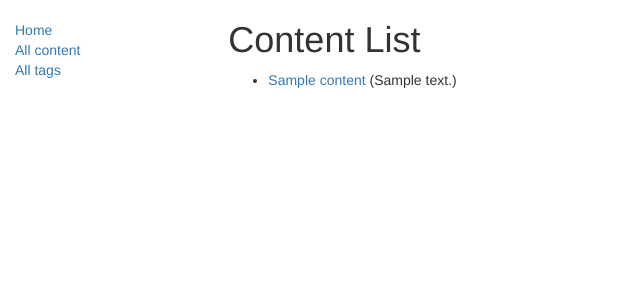
After one commit to pradeepsixer/solar-spell-build-automation, a Django app: template templates/content_list.html in a window 1280 px wide. The commit adds this page. Shown: the top 300 px of the page, without its empty margins (0-640 px from the left). Run offline with Django 3.2, Linux system fonts and the light colour scheme; the template is opened without the code that fills it: most values are stand-ins (such as "Sample title", 1, 10 or a date in 2020); some libraries are stand-ins or nearby versions.

Commit message:
SBA-62 detail and list views for content

```diff
--- a/templates/base_generic.html
+++ b/templates/base_generic.html
@@ -23,13 +23,30 @@
       {% block sidebar %}
       <ul class="sidebar-nav">
           <li><a href="{% url 'index' %}">Home</a></li>
-          <li><a href="">All content</a></li>
+          <li><a href="{% url 'content' %}">All content</a></li>
           <li><a href="">All tags</a></li>
       </ul>
      {% endblock %}
       </div>
       <div class="col-sm-10 ">
       {% block content %}{% endblock %}
+          {% block pagination %}
+          {% if is_paginated %}
+              <div class="pagination">
+                  <span class="page-links">
+                      {% if page_obj.has_previous %}
+                          <a href="{{ request.path }}?page={{ page_obj.previous_page_number }}">previous</a>
+                      {% endif %}
+                      <span class="page-current">
+                          Page {{ page_obj.number }} of {{ page_obj.paginator.num_pages }}.
+                      </span>
+                      {% if page_obj.has_next %}
+                          <a href="{{ request.path }}?page={{ page_obj.next_page_number }}">next</a>
+                      {% endif %}
+                  </span>
+              </div>
+          {% endif %}
+        {% endblock %}
       </div>
     </div>
 
--- /dev/null
+++ b/templates/content_list.html
@@ -0,0 +1,19 @@
+{% extends "base_generic.html" %}
+
+{% block content %}
+    <h1>Content List</h1>
+
+    {% if content_list %}
+    <ul>
+
+      {% for content in content_list %}
+      <li>
+        <a href="{{ content.get_absolute_url }}">{{ content.name }}</a> ({{content.description}})
+      </li>
+      {% endfor %}
+
+    </ul>
+    {% else %}
+      <p>There is no content yet.</p>
+    {% endif %}
+{% endblock %}
```
Also changed, not shown: build_automation/content_management/urls.py (added, +9 -0 lines), build_automation/content_management/views.py (+11 -0 lines), templates/content_detail.html (added, +11 -0 lines).
